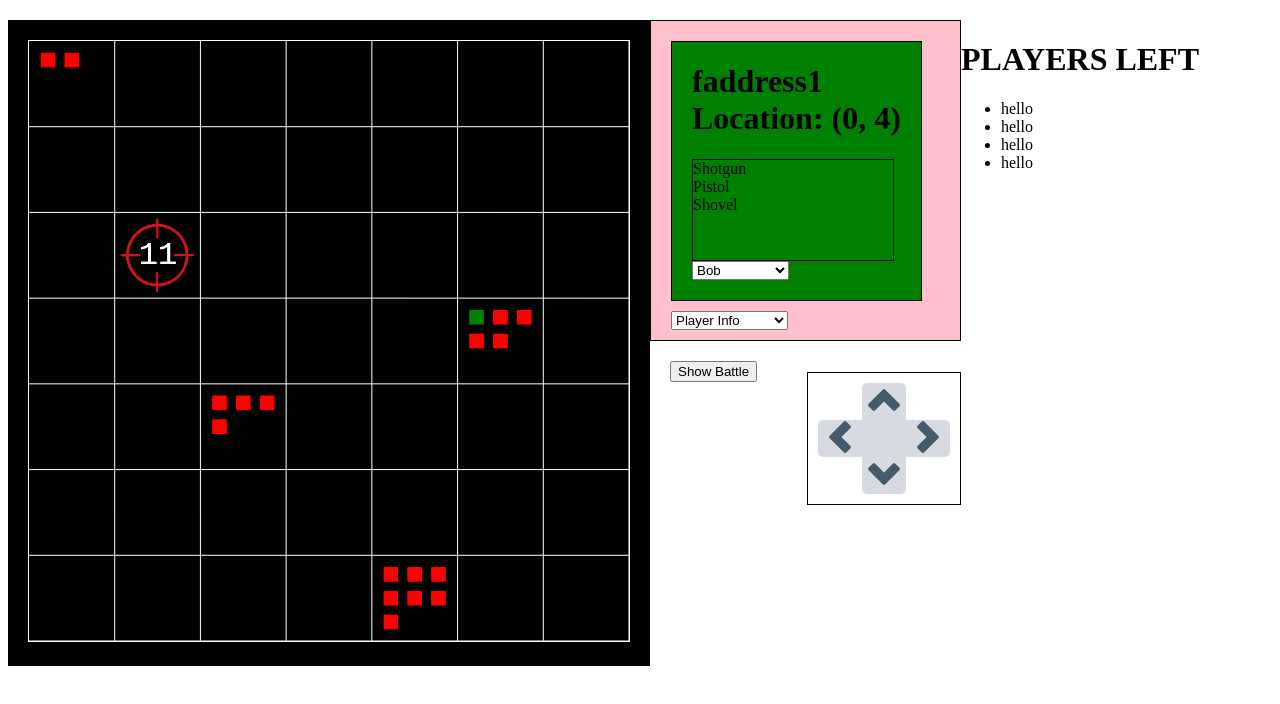
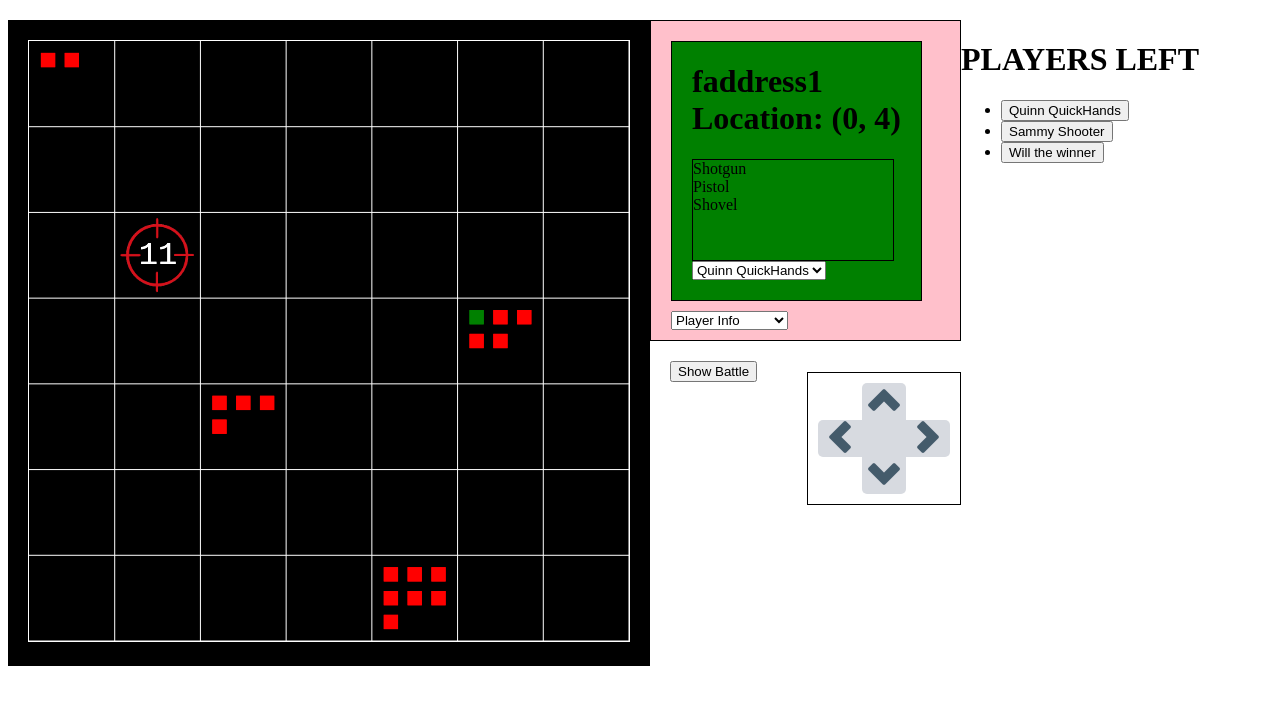
Before and after one commit to BlockchainRoyale/prototype, a plain HTML site: page ui/index.html in a window 1280 px wide. Drawn offline with Linux system fonts and the light colour scheme.

Commit message:
player list

```diff
--- a/ui/index.html
+++ b/ui/index.html
@@ -59,8 +59,8 @@
     </div>
     <div id="players-list">
         <h1>PLAYERS LEFT</h1>
-        <ul>
-            <li>hello</li>
+        <ul id="listOfPlayers">
+            <li><button></button></li>
             <li>hello</li>
             <li>hello</li>
             <li>hello</li>
--- a/ui/js/map.js
+++ b/ui/js/map.js
@@ -7,9 +7,9 @@ const keccak256 = require('js-sha3').keccak256;*/
 //Player address, x, y, name, weapons...
 
 var dummyData = [
-    ["faddress1", 0, 4, "Bob", "Shotgun", "Pistol", "Shovel"],
-    ["faddress2", 0, 4, "Freddie Fish", "Rifle", "Gun", "Shovel", "Branch"],
-    ["faddress3", 0, 4, "Job", "Sniper", "Minigun", "Deagle"]
+    ["faddress1", 0, 4, "Quinn QuickHands", "Shotgun", "Pistol", "Shovel"],
+    ["faddress2", 0, 4, "Sammy Shooter", "Rifle", "Gun", "Shovel", "Branch"],
+    ["faddress3", 0, 4, "Will the winner", "Sniper", "Minigun", "Deagle"]
 ];
 
 //Player Locations are stored here
@@ -56,6 +56,7 @@ const AICONSIZE = ASIZE / 3;
 initialize();
 
 function mapRedraw() {
+    playerList();
     gridsize = map.width / 7;
     drawMap();
     drawPlayerLocations();
@@ -150,6 +151,13 @@ function playerInformation() {
     cardText.innerHTML = '';
     for (let x = 4; x < playerInfo[i].length; x++) {
         cardText.innerHTML += playerInfo[i][x] + '<br>';
+    }
+}
+function playerList() {
+    var playerList = document.getElementById("listOfPlayers");
+    playerList.innerHTML = '';
+    for (let x = 0; x < dummyData.length; x++) {
+        playerList.innerHTML += '<li><button>' + dummyData[x][3] + '</button></li>';
     }
 }
 
```
